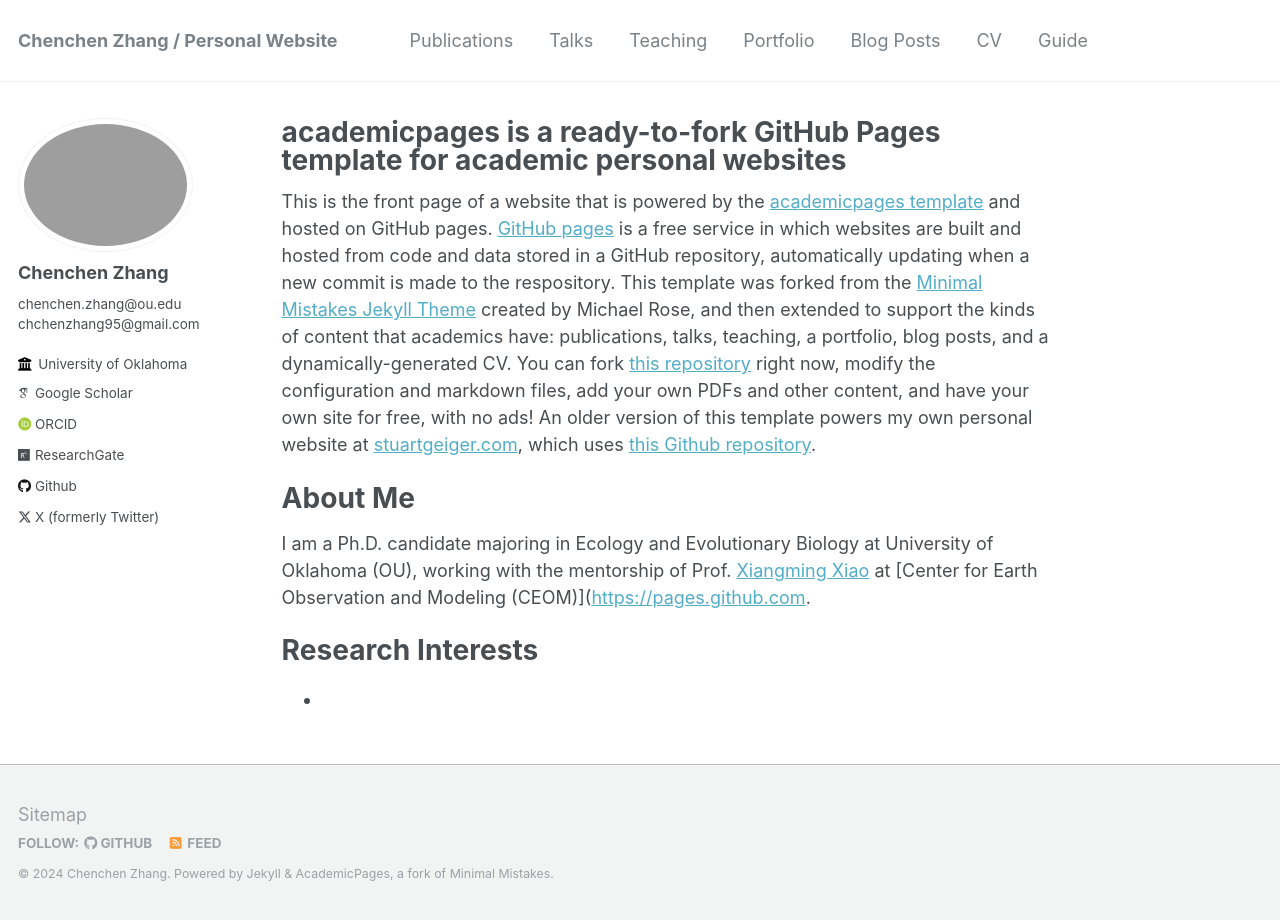
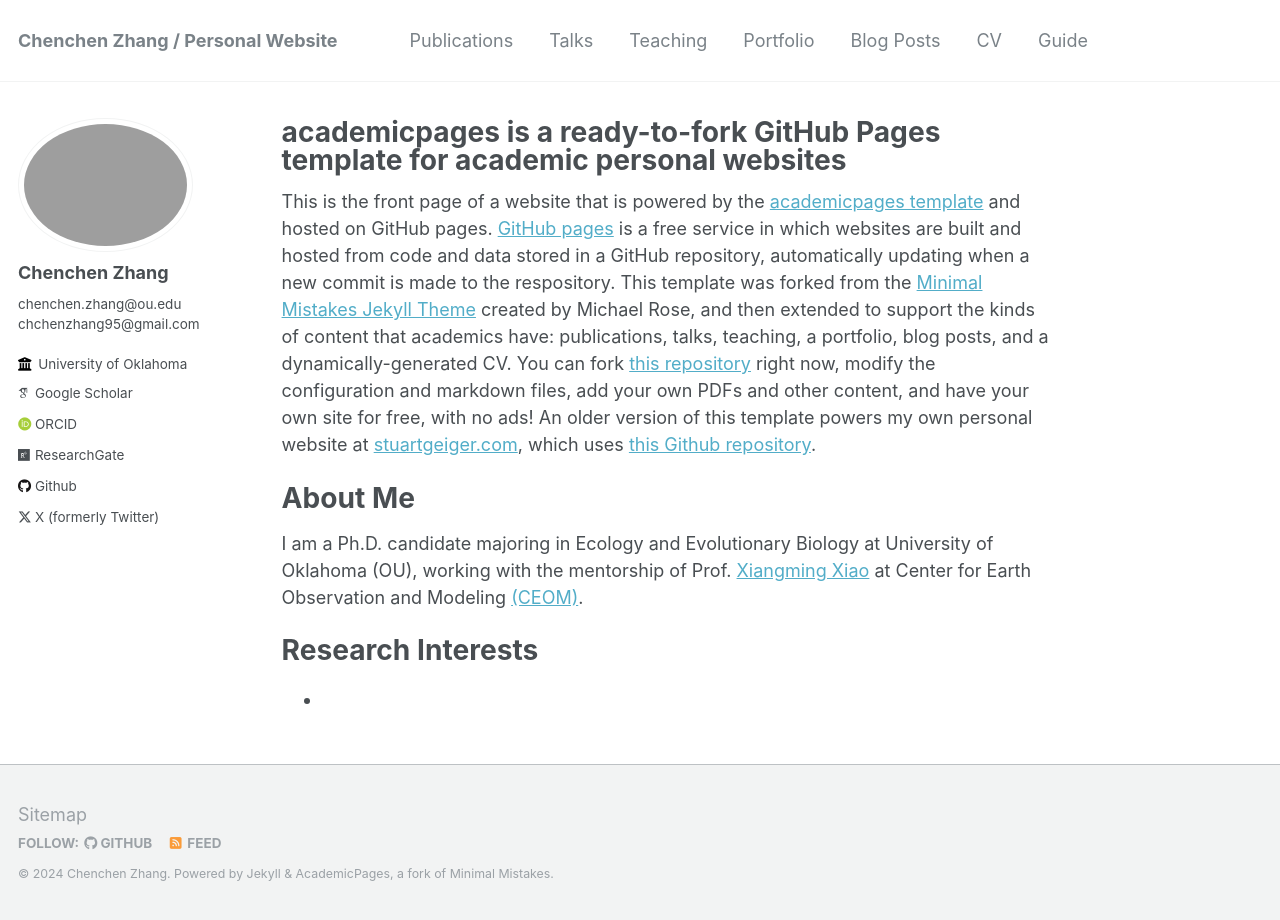
Before and after one commit to rszcc/rszcc.github.io, a Jekyll site: the page built from _pages/about.md, in a window 1280 px wide. Built offline with Jekyll 4.4.1, drawn with Linux system fonts in a browser that asks for light colours; some web fonts are replaced; part of the change alters nothing that is shown.

Commit message:
Update about.md

```diff
--- a/_pages/about.md
+++ b/_pages/about.md
@@ -11,7 +11,7 @@ This is the front page of a website that is powered by the [academicpages templa
 
 About Me
 ======
-I am a Ph.D. candidate majoring in Ecology and Evolutionary Biology at University of Oklahoma (OU), working with the mentorship of Prof. [Xiangming Xiao](https://scholar.google.com/citations?user=71350TcAAAAJ&hl=en) at [Center for Earth Observation and Modeling (CEOM)]([https://pages.github.com](https://www.ceom.ou.edu/).
+I am a Ph.D. candidate majoring in Ecology and Evolutionary Biology at University of Oklahoma (OU), working with the mentorship of Prof. [Xiangming Xiao](https://scholar.google.com/citations?user=71350TcAAAAJ&hl=en) at Center for Earth Observation and Modeling [(CEOM)](https://www.ceom.ou.edu/).
 
 Research Interests
 ======
```
